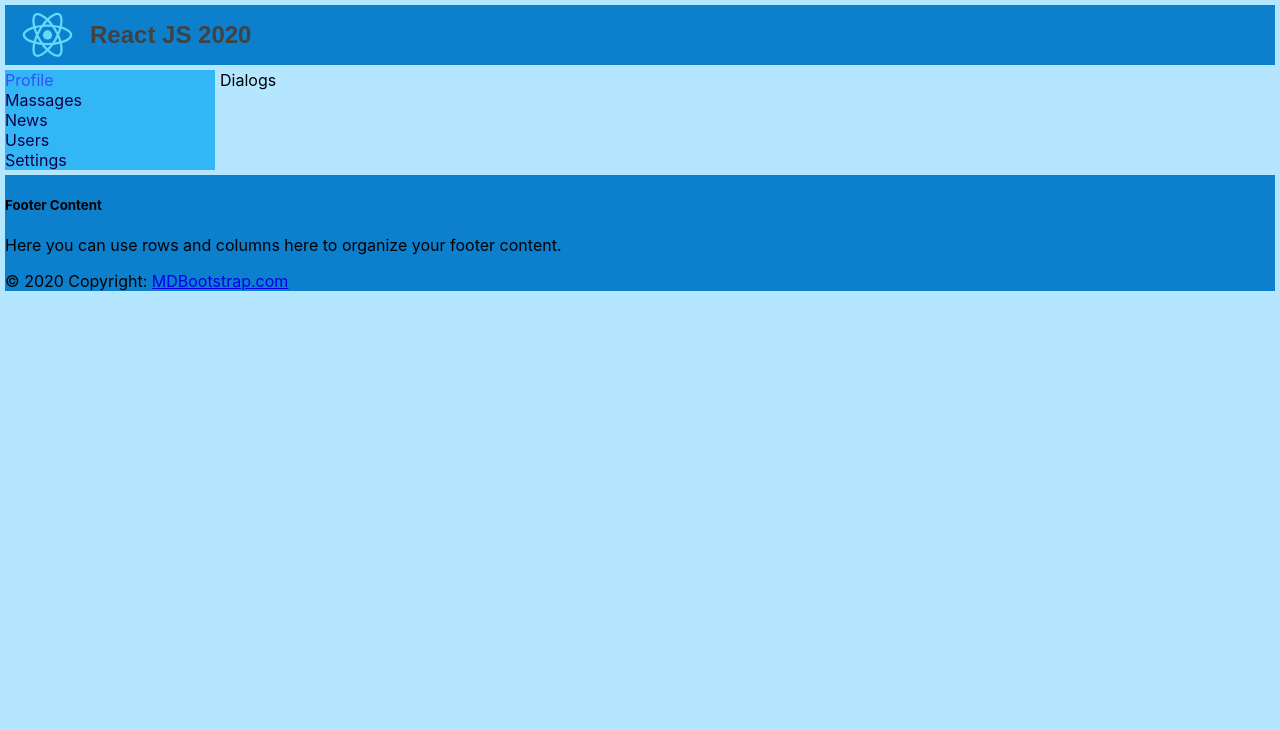
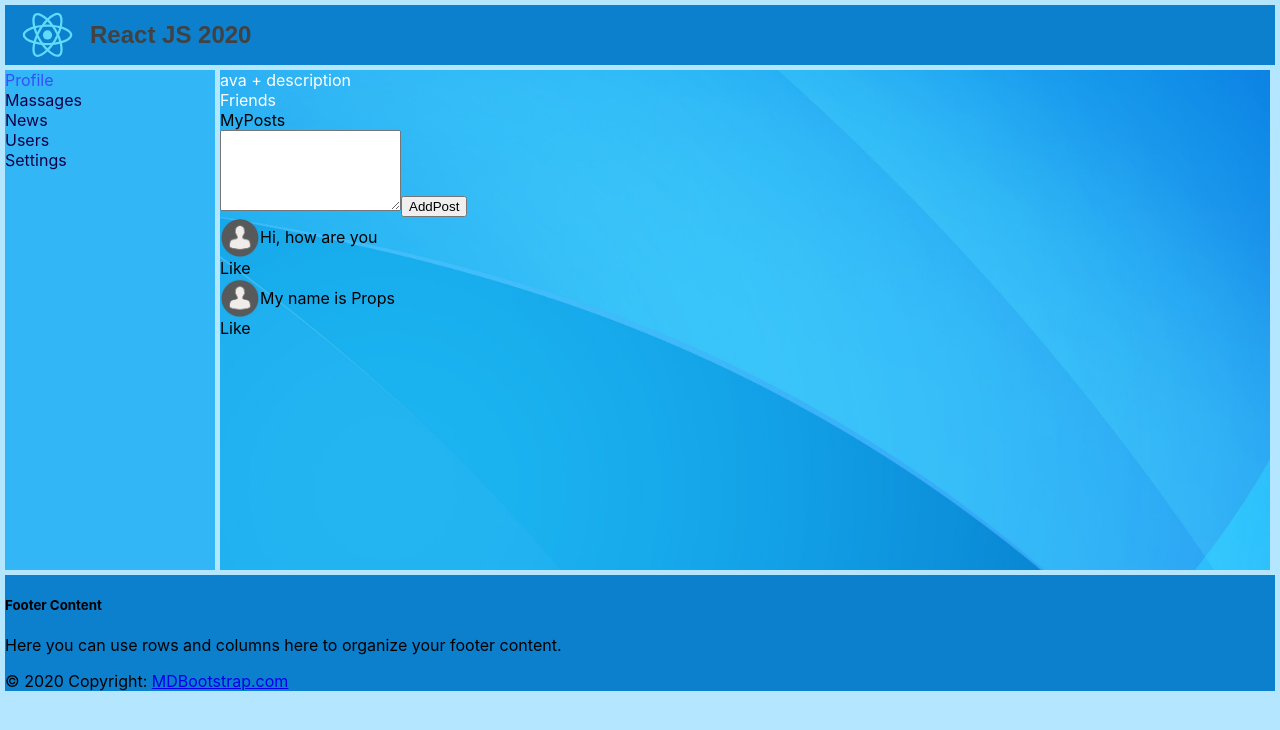
Before and after one commit to GriGoryanSyStem/ReactJS-Repeat, a React (Create React App) app in the folder reactapp/: page /profile in a window 1280 px wide. Shown: the top 730 px of the page. Built offline with nearby package versions, Linux system fonts and the light colour scheme.

Commit message:
19. Route, browser-router, BrowserRouter, path
npm install --save react-router-dom

import {Route,BrowserRouter} from "react-router-dom";

 <BrowserRouter>
            <Route component={Profile} path="/profile"/>
            <Route component={Dialogs} path="/dialog"/>
        </BrowserRouter>

```diff
--- a/reactapp/package.json
+++ b/reactapp/package.json
@@ -10,6 +10,7 @@
     "mdbreact": "^4.25.5",
     "react": "^16.13.1",
     "react-dom": "^16.13.1",
+    "react-router-dom": "^5.1.2",
     "react-scripts": "3.4.1",
     "reactstrap": "^8.4.1"
   },
--- a/reactapp/src/App.js
+++ b/reactapp/src/App.js
@@ -5,16 +5,19 @@ import NavBar from "./components/NavBar/NavBar";
 import Profile from "./components/Profile/Profile";
 import Footer from "./components/Footer/Footer";
 import Dialogs from "./components/Dialogs/Dialogs";
+import {Route,BrowserRouter} from "react-router-dom";
 
 const App = () => {
     return (
+        <BrowserRouter>
         <div className="appWrapper">
             <Header/>
             <NavBar/>
-            {/*<Profile/>*/}
-            <Dialogs/>
+            <Route component={Profile} path="/profile"/>
+            <Route component={Dialogs} path="/dialogs"/>
             <Footer/>
         </div>
+        </BrowserRouter>
     );
 };
 export default App;
--- a/reactapp/src/components/Dialogs/Dialogs.jsx
+++ b/reactapp/src/components/Dialogs/Dialogs.jsx
@@ -1,9 +1,9 @@
 import React from "react";
 import c from "./Dialogs.module.css"
 
-const Dialogs = (props) =>{
+const Dialogs = () =>{
     return (
-        <div className={c.dialogs}>
+        <div className={c.dialog}>
             Dialogs
         </div>
     )
--- a/reactapp/src/components/Dialogs/Dialogs.module.css
+++ b/reactapp/src/components/Dialogs/Dialogs.module.css
@@ -1,3 +1,3 @@
-.dialog {
-    grid-area: dialogArea;
+.dialog{
+    color: #120046;
 }
--- a/reactapp/src/components/NavBar/NavBar.jsx
+++ b/reactapp/src/components/NavBar/NavBar.jsx
@@ -1,24 +1,24 @@
 import React from "react";
-import c from "./NavBar.module.css"
+import c from "./NavBar.module.css";
 
 const NavBar =() =>{
     return (
         <div>
             <nav className={c.nav}>
                 <div className={`${c.item} ${c.active}`} >
-                    <a href={'#'}>Profile</a>
+                    <a href={'/profile'}>Profile</a>
                 </div>
                 <div className={c.item}>
-                    <a href={'#'}>Massages</a>
+                    <a href={'/dialogs'}>Massages</a>
                 </div>
                 <div className={c.item}>
-                    <a href={'#'}>News</a>
+                    <a href={'/news'}>News</a>
                 </div>
                 <div className={c.item}>
-                    <a href={'#'}>Users</a>
+                    <a href={'/users'}>Users</a>
                 </div>
                 <div className={c.item}>
-                    <a href={'#'}>Settings</a>
+                    <a href={'/settings'}>Settings</a>
                 </div>
             </nav>
         </div>
```
Also changed, not shown: 1 other file (tests, documents, lock files or other folders).
